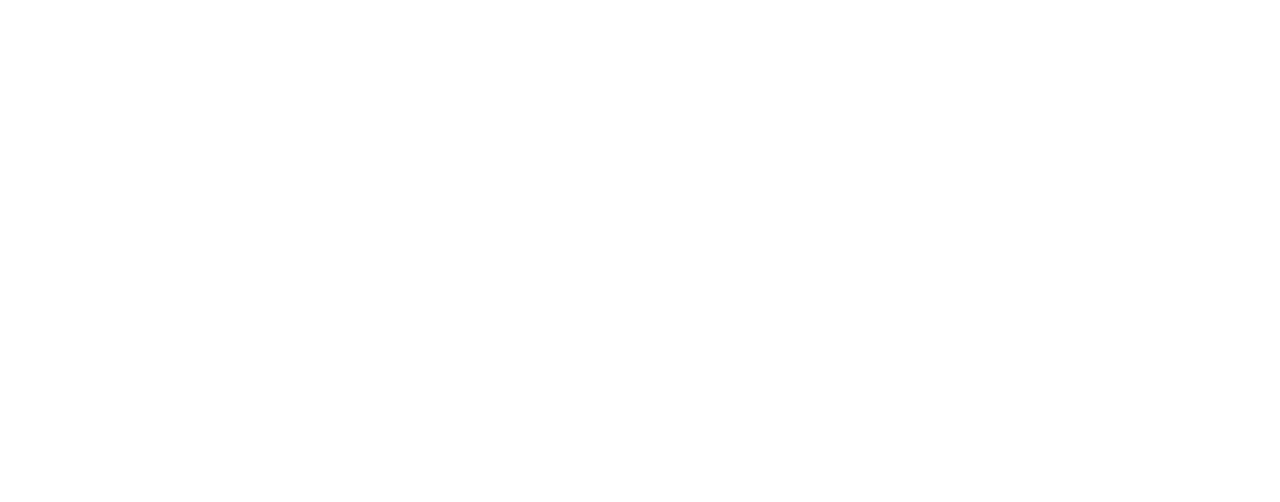
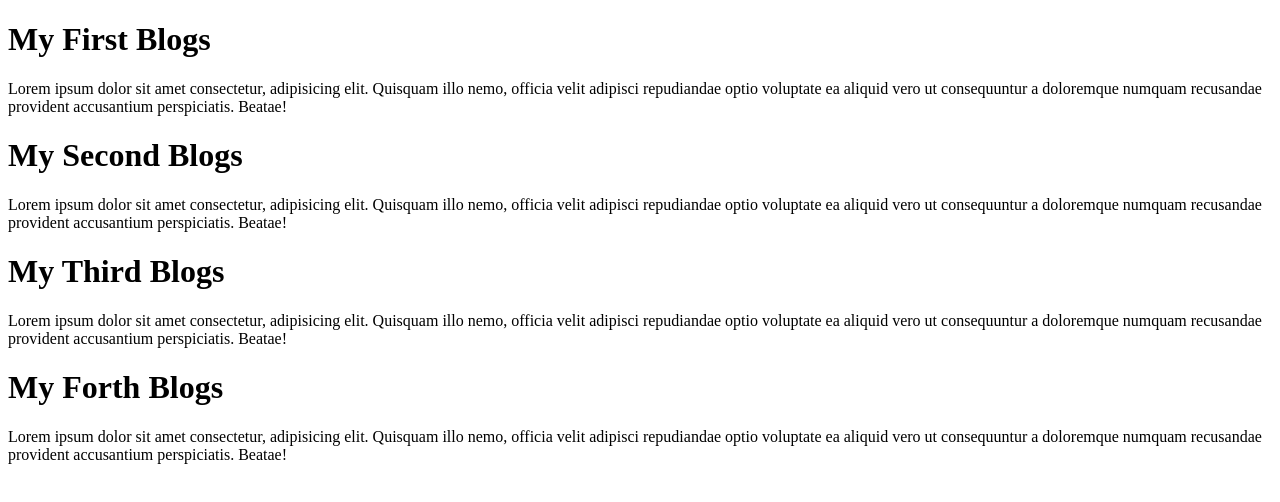
Before and after one commit to minajarifa/example-css, a plain HTML site: page external.html in a window 1280 px wide. Drawn offline with Linux system fonts and the light colour scheme.

Commit message:
block.html

```diff
--- a/external.html
+++ b/external.html
@@ -1,11 +1,46 @@
 <!DOCTYPE html>
 <html lang="en">
-<head>
-    <meta charset="UTF-8">
-    <meta name="viewport" content="width=device-width, initial-scale=1.0">
+  <head>
+    <meta charset="UTF-8" />
+    <meta name="viewport" content="width=device-width, initial-scale=1.0" />
     <title>Document</title>
-</head>
-<body>
-
-</body>
+  </head>
+  <body>
+    <div class="blogs">
+      <h1>My First Blogs</h1>
+      <p>
+        Lorem ipsum dolor sit amet consectetur, adipisicing elit. Quisquam illo
+        nemo, officia velit adipisci repudiandae optio voluptate ea aliquid vero
+        ut consequuntur a doloremque numquam recusandae provident accusantium
+        perspiciatis. Beatae!
+      </p>
+    </div>
+    <div class="blogs">
+      <h1>My Second Blogs</h1>
+      <p>
+        Lorem ipsum dolor sit amet consectetur, adipisicing elit. Quisquam illo
+        nemo, officia velit adipisci repudiandae optio voluptate ea aliquid vero
+        ut consequuntur a doloremque numquam recusandae provident accusantium
+        perspiciatis. Beatae!
+      </p>
+    </div>
+    <div class="blogs">
+      <h1>My Third Blogs</h1>
+      <p>
+        Lorem ipsum dolor sit amet consectetur, adipisicing elit. Quisquam illo
+        nemo, officia velit adipisci repudiandae optio voluptate ea aliquid vero
+        ut consequuntur a doloremque numquam recusandae provident accusantium
+        perspiciatis. Beatae!
+      </p>
+    </div>
+    <div class="blogs">
+      <h1>My Forth Blogs</h1>
+      <p>
+        Lorem ipsum dolor sit amet consectetur, adipisicing elit. Quisquam illo
+        nemo, officia velit adipisci repudiandae optio voluptate ea aliquid vero
+        ut consequuntur a doloremque numquam recusandae provident accusantium
+        perspiciatis. Beatae!
+      </p>
+    </div>
+  </body>
 </html>
```
